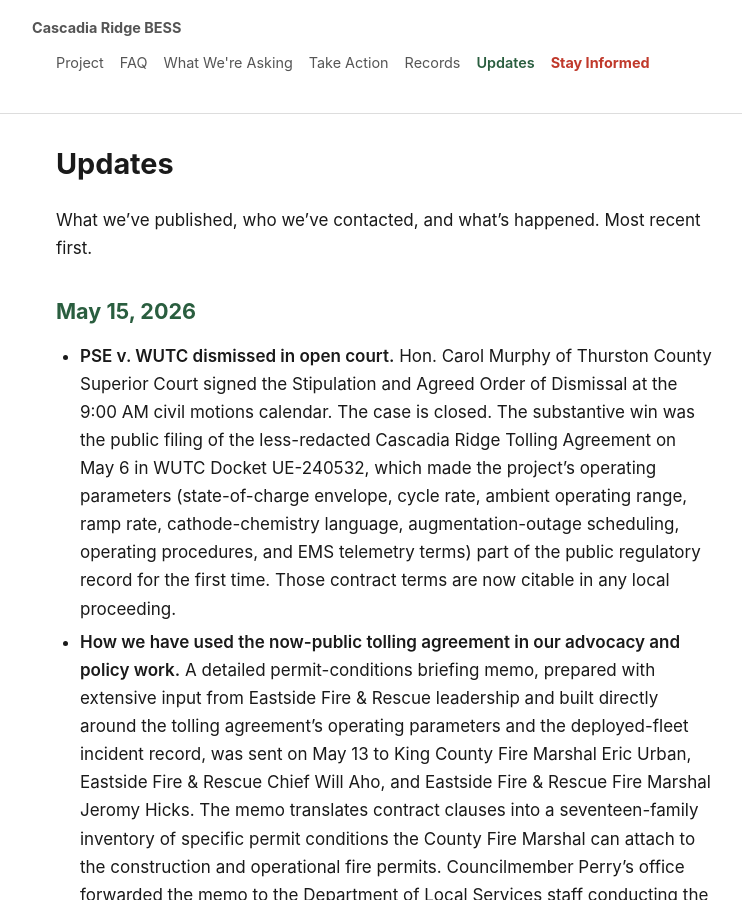
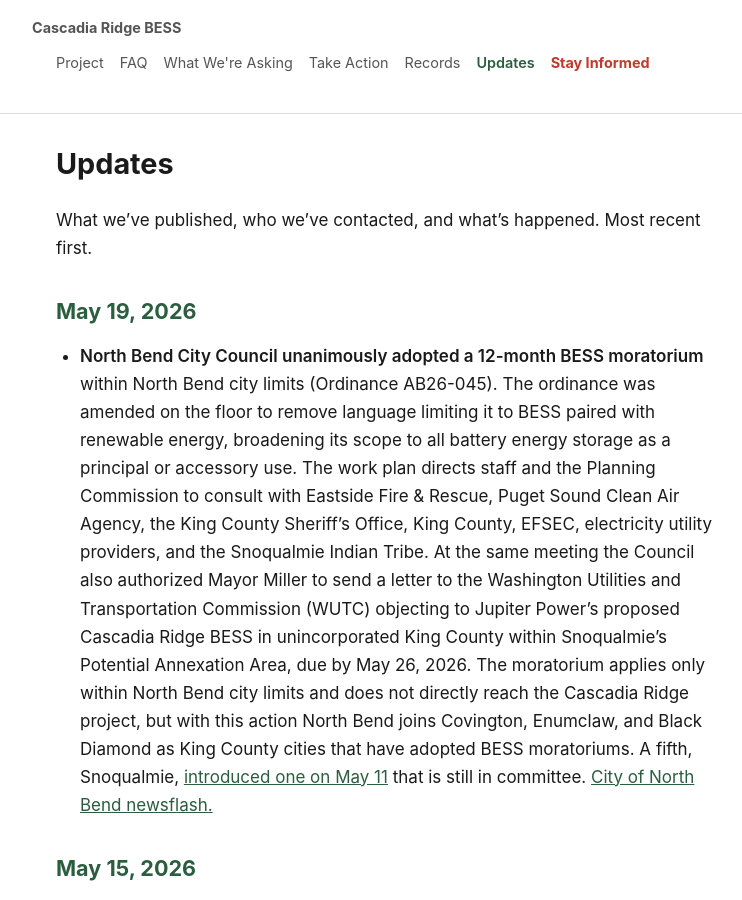
Before and after one commit to calef/cascadia-ridge-bess, a Jekyll site: the page built from _pages/updates.md, in a window 1280 px wide and 900 px high. Shown: the whole window, without its empty margins (256-998 px from the left). Built offline with Jekyll 4.4.1, drawn with Linux system fonts in a browser that asks for light colours.

Commit message:
Deploy site 2026-05-26-122852

```diff
--- a/_pages/updates.md
+++ b/_pages/updates.md
@@ -3,6 +3,10 @@ title: "Updates"
 ---
 
 What we've published, who we've contacted, and what's happened. Most recent first.
+
+## May 19, 2026
+
+- **North Bend City Council unanimously adopted a 12-month BESS moratorium** within North Bend city limits (Ordinance AB26-045). The ordinance was amended on the floor to remove language limiting it to BESS paired with renewable energy, broadening its scope to all battery energy storage as a principal or accessory use. The work plan directs staff and the Planning Commission to consult with Eastside Fire & Rescue, Puget Sound Clean Air Agency, the King County Sheriff's Office, King County, EFSEC, electricity utility providers, and the Snoqualmie Indian Tribe. At the same meeting the Council also authorized Mayor Miller to send a letter to the Washington Utilities and Transportation Commission (WUTC) objecting to Jupiter Power's proposed Cascadia Ridge BESS in unincorporated King County within Snoqualmie's Potential Annexation Area, due by May 26, 2026. The moratorium applies only within North Bend city limits and does not directly reach the Cascadia Ridge project, but with this action North Bend joins Covington, Enumclaw, and Black Diamond as King County cities that have adopted BESS moratoriums. A fifth, Snoqualmie, [introduced one on May 11](#may-11-2026) that is still in committee. [City of North Bend newsflash.](https://northbendwa.gov/m/newsflash/Home/Detail/2666)
 
 ## May 15, 2026
 
```
